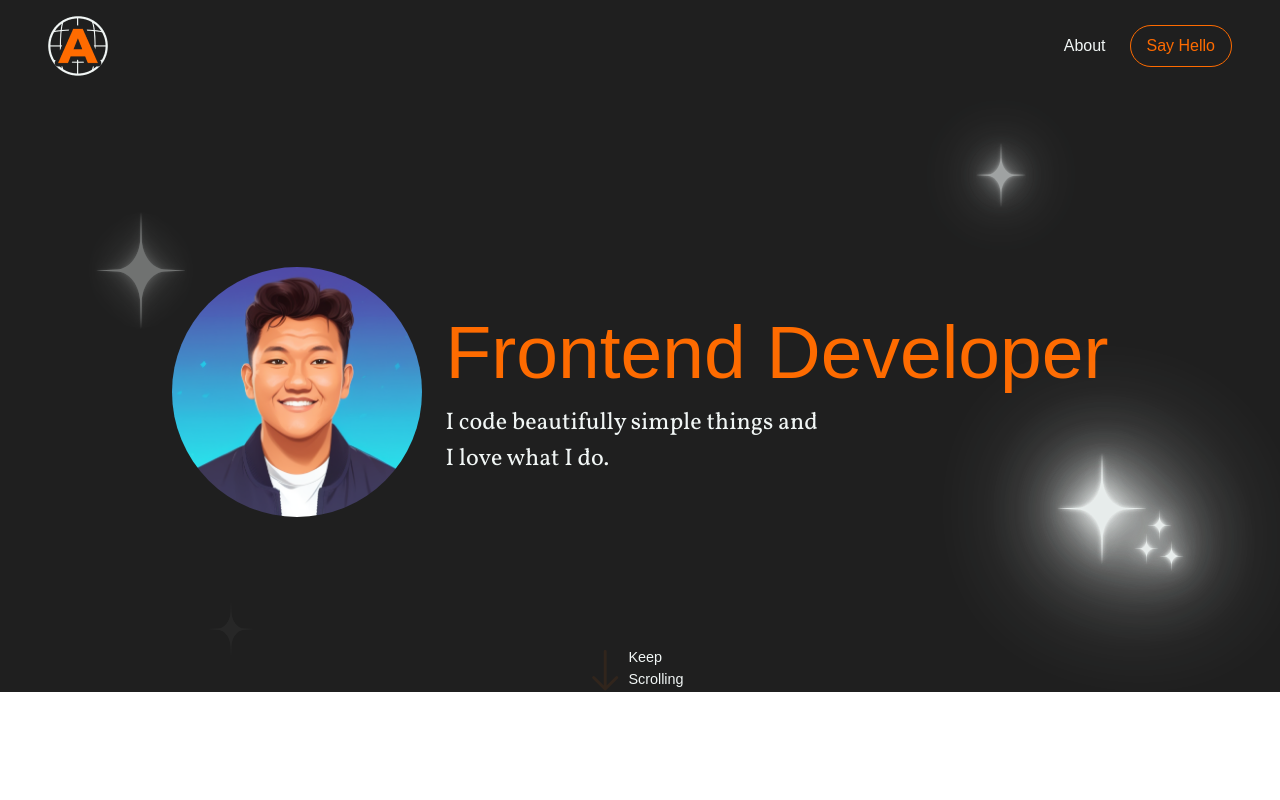
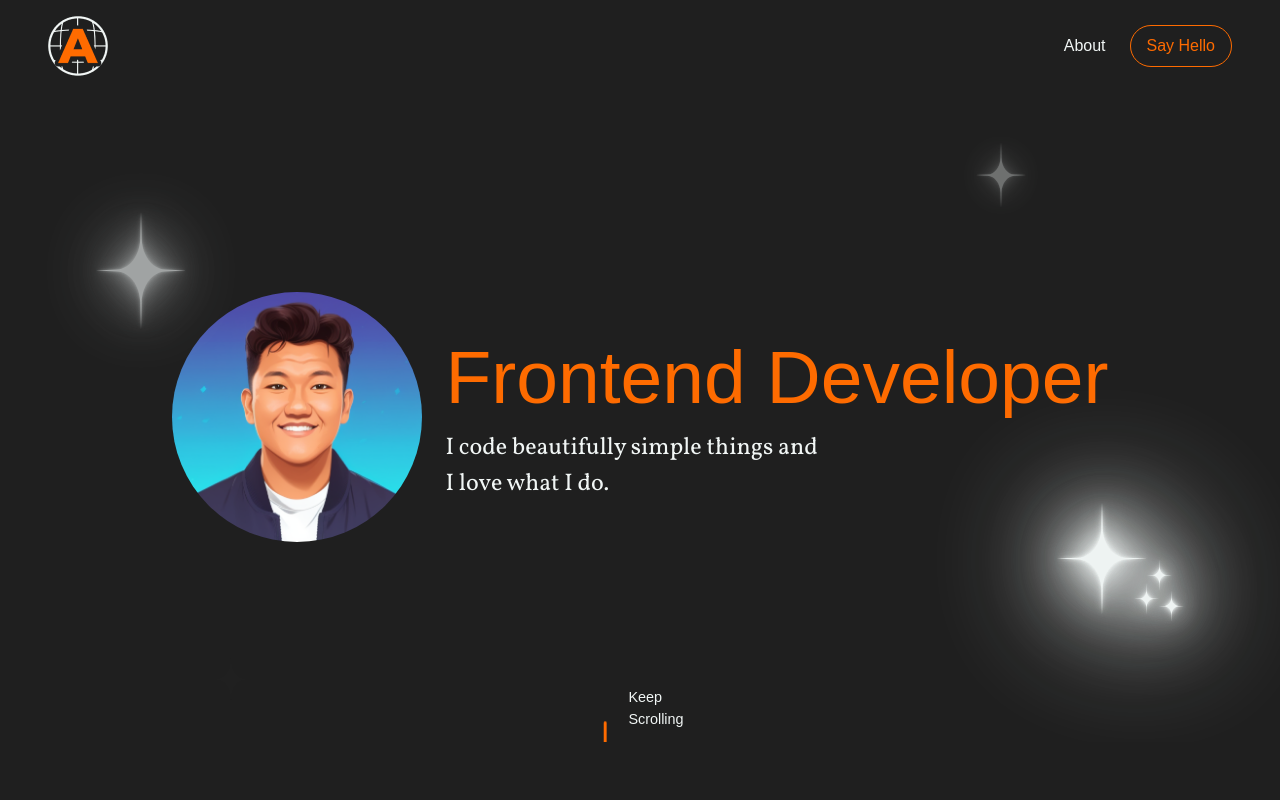
Before and after one commit to achmadjie/my-portfolio, a Next.js app: page / in a window 1280 px wide. Shown: the top 800 px of the page. Built offline with nearby package versions, Linux system fonts and the light colour scheme; a web font is replaced by a local one.

Commit message:
delete @next/font dependency

```diff
--- a/app/components/head/Headline.css
+++ b/app/components/head/Headline.css
@@ -5,7 +5,7 @@
 
 .main-container {
   width: 85%;
-  height: 600px;
+  height: 650px;
 }
 
 .main-headline {
@@ -62,16 +62,16 @@ p.headline-desc {
   animation: blink 4s infinite;
 }
 
-.star-glow.star-top{
+.star-glow.star-top {
   animation-delay: -5s;
 }
-.star-glow.star-left{
+.star-glow.star-left {
   animation-delay: -15s;
 }
-.star-glow.star-right{
+.star-glow.star-right {
   animation-delay: -40s;
 }
-.star-glow.star-bottom{
+.star-glow.star-bottom {
   animation-delay: -30s;
 }
 
@@ -83,7 +83,12 @@ p.headline-desc {
 
   50% {
     opacity: 100%;
-	filter: drop-shadow(0px 0px 1.5240000486373901px #F1F6F5) drop-shadow(0px 0px 3.0480000972747803px #F1F6F5) drop-shadow(0px 0px 10.668000221252441px #F1F6F5) drop-shadow(0px 0px 21.336000442504883px #F1F6F5) drop-shadow(0px 0px 36.57600021362305px #F1F6F5) drop-shadow(0px 0px 64.00800323486328px #F1F6F5);;
+    filter: drop-shadow(0px 0px 1.5240000486373901px #f1f6f5)
+      drop-shadow(0px 0px 3.0480000972747803px #f1f6f5)
+      drop-shadow(0px 0px 10.668000221252441px #f1f6f5)
+      drop-shadow(0px 0px 21.336000442504883px #f1f6f5)
+      drop-shadow(0px 0px 36.57600021362305px #f1f6f5)
+      drop-shadow(0px 0px 64.00800323486328px #f1f6f5);
   }
 
   100% {
@@ -94,27 +99,25 @@ p.headline-desc {
 
 .keep-scroll-container {
   width: fit-content;
-  height: 45px;
+  height: 55px;
   overflow: hidden;
 }
 
 .keep-scroll-icon {
   font-size: 2.9rem;
   color: var(--orange);
-  animation: scroll-down 3s infinite;
+  animation: down 1.5s linear infinite;
 }
 
-@keyframes scroll-down {
-	0%{
-		opacity: 0;
+@keyframes down {
+  0% {
+    transform: translateY(-50px);
   }
-
-	50%{
-		opacity: 100%;
+  50% {
+    transform: translateY(0);
   }
-
-	100%{
-		opacity: 0;
+  100% {
+    transform: translateY(50px);
   }
 }
 
--- a/app/components/head/Headline.jsx
+++ b/app/components/head/Headline.jsx
@@ -5,8 +5,9 @@ import normal_star from "../../../public/normal.svg";
 import three_star from "../../../public/three.svg";
 import small_star from "../../../public/small.svg";
 import { BsArrowDown } from "react-icons/bs";
+import scroll_arrow from "../../../public/Arrow.svg"
 import { Monomaniac_One, Vollkorn, Convergence } from "next/font/google";
-import { gsap } from "gsap";
+// import { gsap } from "gsap";
 import "./Headline.css";
 
 const headlineFont = Monomaniac_One({
@@ -70,7 +71,7 @@ function Headline() {
         <div className="d-flex align-items-start keep-scroll-container position-absolute bottom-0 justify-center">
           <div className={`arrow-down position-relative`}>
             <BsArrowDown className={`keep-scroll-icon`} />
-            <BsArrowDown className={`keep-scroll-icon`} />
+            {/* <Image className={`.keep-scroll-icon`} src={scroll_arrow} alt="arrow-scroll-down" /> */}
           </div>
           <span className={`keep-scroll-text ${conv.className}`}>
             Keep Scrolling
--- a/app/layout.jsx
+++ b/app/layout.jsx
@@ -3,6 +3,7 @@ import Navbar from './components/navbar/Navbar'
 import 'bootstrap/dist/css/bootstrap.css'
 import "./globals.css"
 import Headline from './components/head/Headline'
+import Description from './components/description/Description'
 
 // const conv = Convergence({
 //   subsets: ['latin'],
@@ -21,6 +22,7 @@ export default function RootLayout({ children }) {
       <body>
         <Navbar />
         <Headline />
+        <Description />
         {/* {children} */}
       </body>
     </html>
--- a/package.json
+++ b/package.json
@@ -9,7 +9,6 @@
     "lint": "next lint"
   },
   "dependencies": {
-    "@next/font": "^13.4.19",
     "autoprefixer": "10.4.15",
     "bootstrap": "^5.3.1",
     "eslint": "8.47.0",
@@ -20,6 +19,7 @@
     "react": "18.2.0",
     "react-dom": "18.2.0",
     "react-icons": "^4.10.1",
+    "react-type-animation": "^3.1.0",
     "tailwindcss": "3.3.3"
   },
   "devDependencies": {
```
Also changed, not shown: app/components/latest-project/Latest-project.jsx (added), app/components/latest-project/Latest-project.module.css (added), 1 other file (tests, documents, lock files or other folders). Lines whose indentation alone changed are shown as unchanged.
